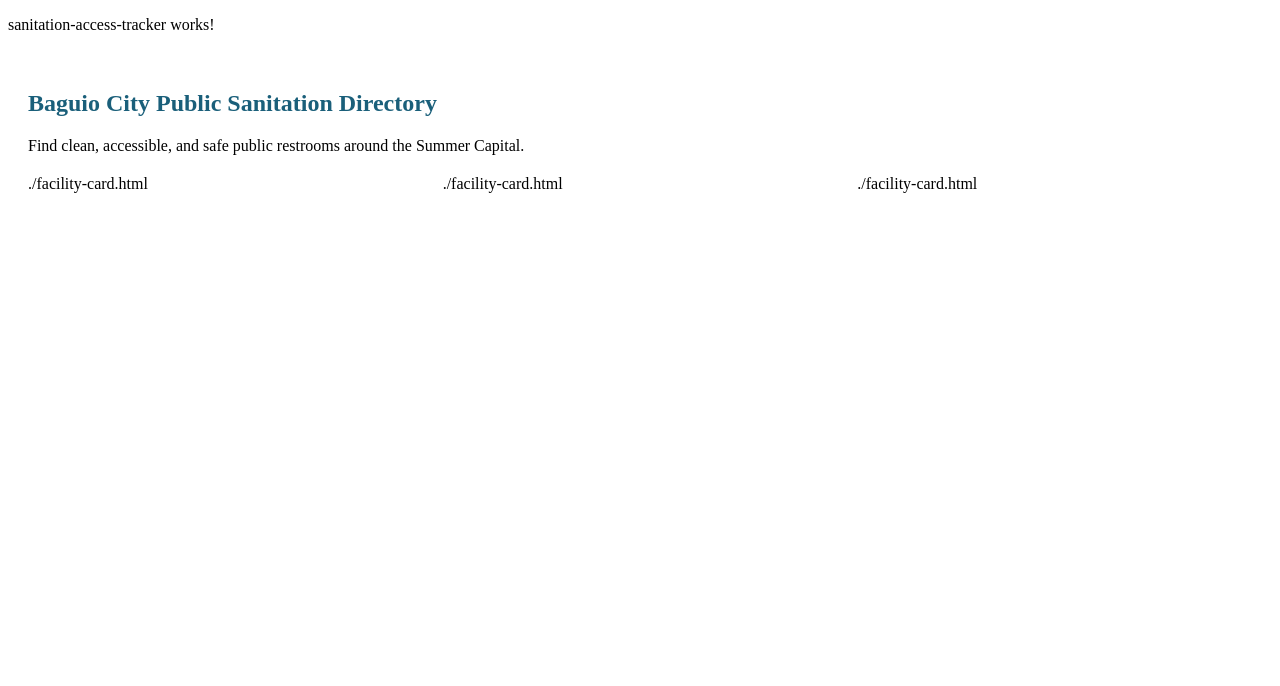
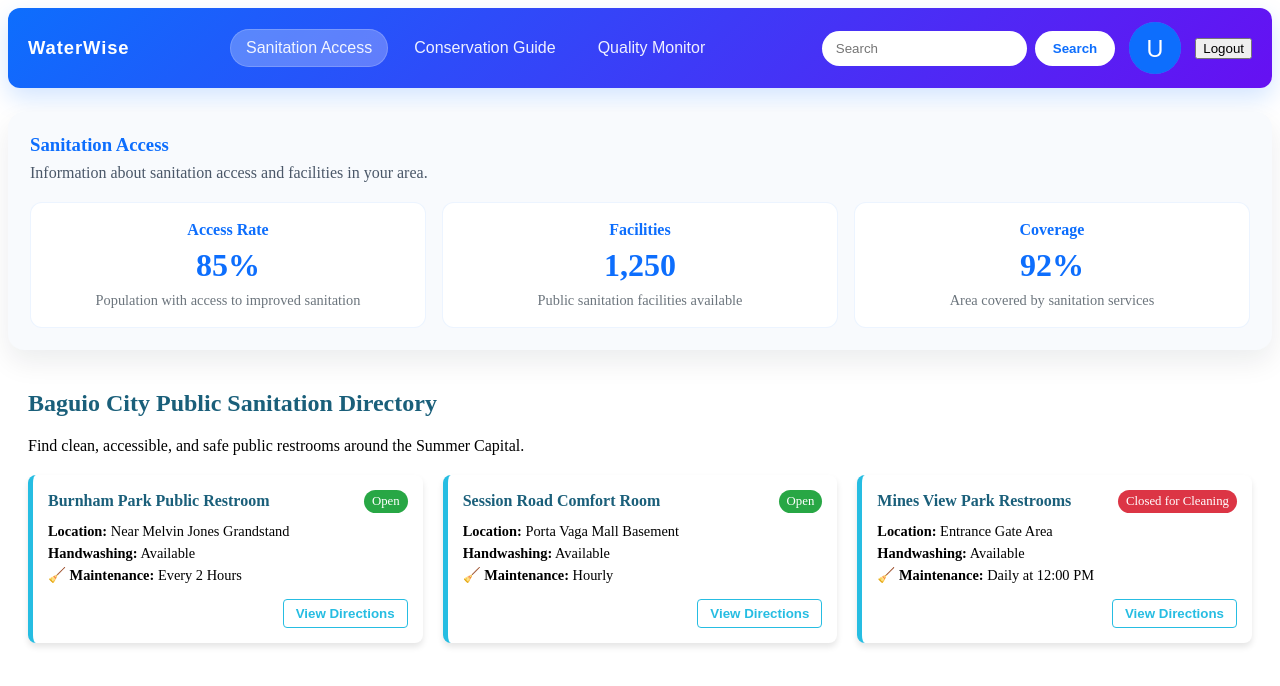
Before and after one commit to UBSITPillagaoKobi/appdev1-sdg6-WaterWise, an Angular app: page /sanitation in a window 1280 px wide. Shown: the top 686 px of the page. Built offline with nearby package versions, Linux system fonts and the light colour scheme; sample sign-in values are in the browser's storage.

Commit message:
Added more content to the sanitation access and removed and  transferred the html and css codes to the component folder

```diff
--- a/src/app/app.component.html
+++ b/src/app/app.component.html
@@ -1 +1,2 @@
+<app-dashboard></app-dashboard>
 <router-outlet></router-outlet>
--- a/src/app/comps/facility-card/facility-card.ts
+++ b/src/app/comps/facility-card/facility-card.ts
@@ -14,8 +14,8 @@ export interface PublicFacility {
   selector: 'app-facility-card',
   standalone: true,
   imports: [CommonModule],
-  template: `./facility-card.html`,
-  styles: `./facility-card.css`
+  templateUrl: './facility-card.html',
+  styleUrls: ['./facility-card.css']
 })
 export class FacilityCardComponent {
   @Input() facility!: PublicFacility;
--- a/src/app/comps/sanitation-access-tracker/sanitation-access-tracker.component.css
+++ b/src/app/comps/sanitation-access-tracker/sanitation-access-tracker.component.css
@@ -0,0 +1,169 @@
+.quality-panel {
+  background: #f8fafd;
+  padding: 22px;
+  border-radius: 16px;
+  box-shadow: 0 12px 28px rgba(15, 23, 42, 0.08);
+}
+
+.quality-panel-header {
+  display: flex;
+  align-items: center;
+  justify-content: space-between;
+  gap: 16px;
+  padding-bottom: 12px;
+  border-bottom: 1px solid rgba(13, 110, 253, 0.16);
+}
+
+.quality-panel-header h3 {
+  margin: 0;
+}
+
+.quality-panel-header p {
+  margin: 4px 0 0;
+  color: #4a5768;
+}
+
+.quality-tag {
+  display: inline-flex;
+  align-items: center;
+  padding: 6px 14px;
+  border-radius: 999px;
+  background: rgba(13, 110, 253, 0.12);
+  color: #0d6efd;
+  font-size: 0.9rem;
+  font-weight: 700;
+}
+
+.quality-grid {
+  display: grid;
+  gap: 16px;
+  grid-template-columns: repeat(auto-fit, minmax(220px, 1fr));
+  margin-top: 18px;
+}
+
+.quality-card {
+  background: #ffffff;
+  padding: 18px;
+  border-radius: 16px;
+  border: 1px solid rgba(13, 110, 253, 0.08);
+  box-shadow: 0 15px 30px rgba(15, 23, 42, 0.06);
+}
+
+.quality-card-top {
+  display: flex;
+  justify-content: space-between;
+  align-items: center;
+  gap: 10px;
+  margin-bottom: 12px;
+}
+
+.quality-location {
+  font-weight: 700;
+  color: #0d6efd;
+}
+
+.quality-country {
+  background: rgba(13, 110, 253, 0.08);
+  color: #0d6efd;
+  padding: 4px 10px;
+  border-radius: 999px;
+  font-size: 0.85rem;
+}
+
+.quality-city {
+  margin: 0 0 10px;
+  color: #6c757d;
+}
+
+.quality-value-row {
+  display: flex;
+  align-items: baseline;
+  gap: 8px;
+}
+
+.quality-value {
+  font-size: 2rem;
+  font-weight: 700;
+  color: #0d6efd;
+}
+
+.quality-unit {
+  color: #6c757d;
+  font-weight: 700;
+}
+
+.quality-parameter {
+  margin: 10px 0 0;
+  color: #4a5768;
+}
+
+.quality-updated {
+  margin-top: 12px;
+  font-size: 0.88rem;
+  color: #6c757d;
+}
+
+.status-message {
+  color: #334155;
+  margin-top: 16px;
+}
+
+.status-message.error {
+  color: #b02a37;
+}
+
+.content-section {
+  margin-top: 24px;
+}
+
+.panel {
+  background: #f8fafd;
+  padding: 22px;
+  border-radius: 16px;
+  box-shadow: 0 12px 28px rgba(15, 23, 42, 0.08);
+}
+
+.panel h3 {
+  margin: 0 0 8px 0;
+  color: #0d6efd;
+}
+
+.panel > p {
+  margin: 0 0 20px 0;
+  color: #4a5768;
+}
+
+.sanitation-stats {
+  display: grid;
+  gap: 16px;
+  grid-template-columns: repeat(auto-fit, minmax(200px, 1fr));
+  margin-top: 20px;
+}
+
+.stat-card {
+  background: #ffffff;
+  padding: 18px;
+  border-radius: 12px;
+  border: 1px solid rgba(13, 110, 253, 0.08);
+  text-align: center;
+}
+
+.stat-card h4 {
+  margin: 0 0 8px 0;
+  color: #0d6efd;
+  font-size: 1rem;
+}
+
+.stat-value {
+  font-size: 2rem;
+  font-weight: 700;
+  color: #0d6efd;
+  display: block;
+  margin-bottom: 8px;
+}
+
+.stat-card p {
+  margin: 0;
+  color: #6c757d;
+  font-size: 0.9rem;
+}
--- a/src/app/comps/sanitation-access-tracker/sanitation-access-tracker.component.html
+++ b/src/app/comps/sanitation-access-tracker/sanitation-access-tracker.component.html
@@ -1,4 +1,28 @@
-<p>sanitation-access-tracker works!</p>
+
+<section class="content-section">
+  <div class="panel">
+    <h3>Sanitation Access</h3>
+    <p>Information about sanitation access and facilities in your area.</p>
+    <div class="sanitation-stats">
+      <div class="stat-card">
+        <h4>Access Rate</h4>
+        <span class="stat-value">85%</span>
+        <p>Population with access to improved sanitation</p>
+      </div>
+      <div class="stat-card">
+        <h4>Facilities</h4>
+        <span class="stat-value">1,250</span>
+        <p>Public sanitation facilities available</p>
+      </div>
+      <div class="stat-card">
+        <h4>Coverage</h4>
+        <span class="stat-value">92%</span>
+        <p>Area covered by sanitation services</p>
+      </div>
+    </div>
+  </div>
+</section>
+
 <div class="directory-container" style="padding: 20px;">
   <h2 style="color: #1a5f7a;">Baguio City Public Sanitation Directory</h2>
   <p>Find clean, accessible, and safe public restrooms around the Summer Capital.</p>
```
Also changed, not shown: src/app/dashboard.component.html (+6 -1 lines).
